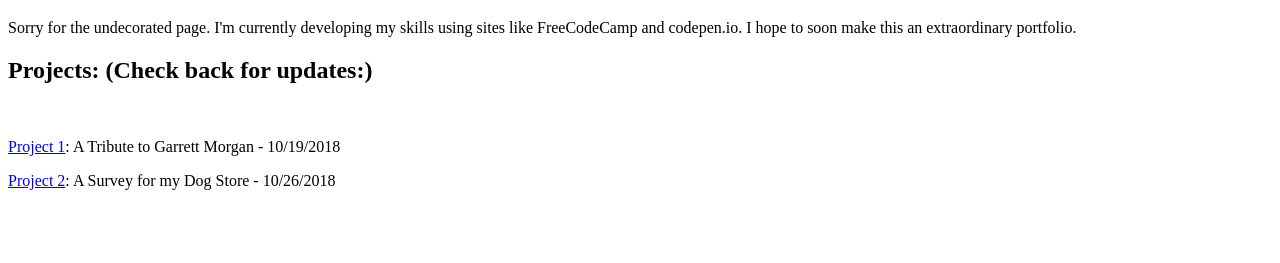
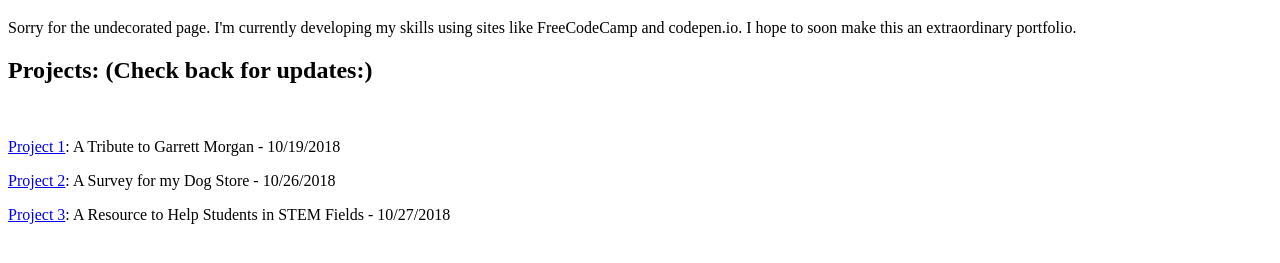
Before and after one commit to DemetriousLloyd/DemetriousLloyd.github.io, a plain HTML site: page index.html in a window 1280 px wide. Shown: the part 61-324 px from the top of the page. Drawn offline with Linux system fonts and the light colour scheme.

Commit message:
Update index.html

```diff
--- a/index.html
+++ b/index.html
@@ -10,5 +10,6 @@
     <br>
     <p><a href="Tribute_Page.html">Project 1</a>: A Tribute to Garrett Morgan - 10/19/2018</p>
     <p><a href="Survey_Form.html">Project 2</a>: A Survey for my Dog Store - 10/26/2018</p>
+    <p><a href="CollegeHelp.html">Project 3</a>: A Resource to Help Students in STEM Fields - 10/27/2018</p>
   </body>
 </html>
```
